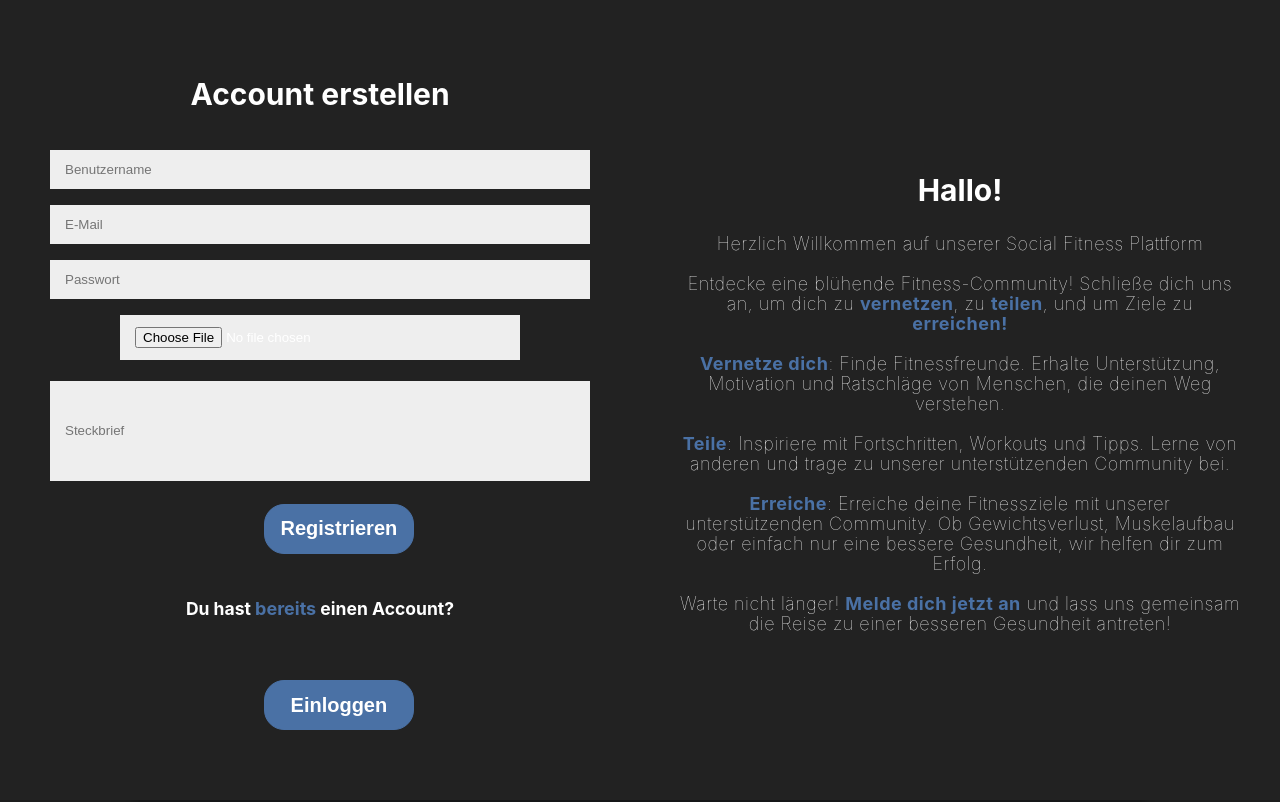
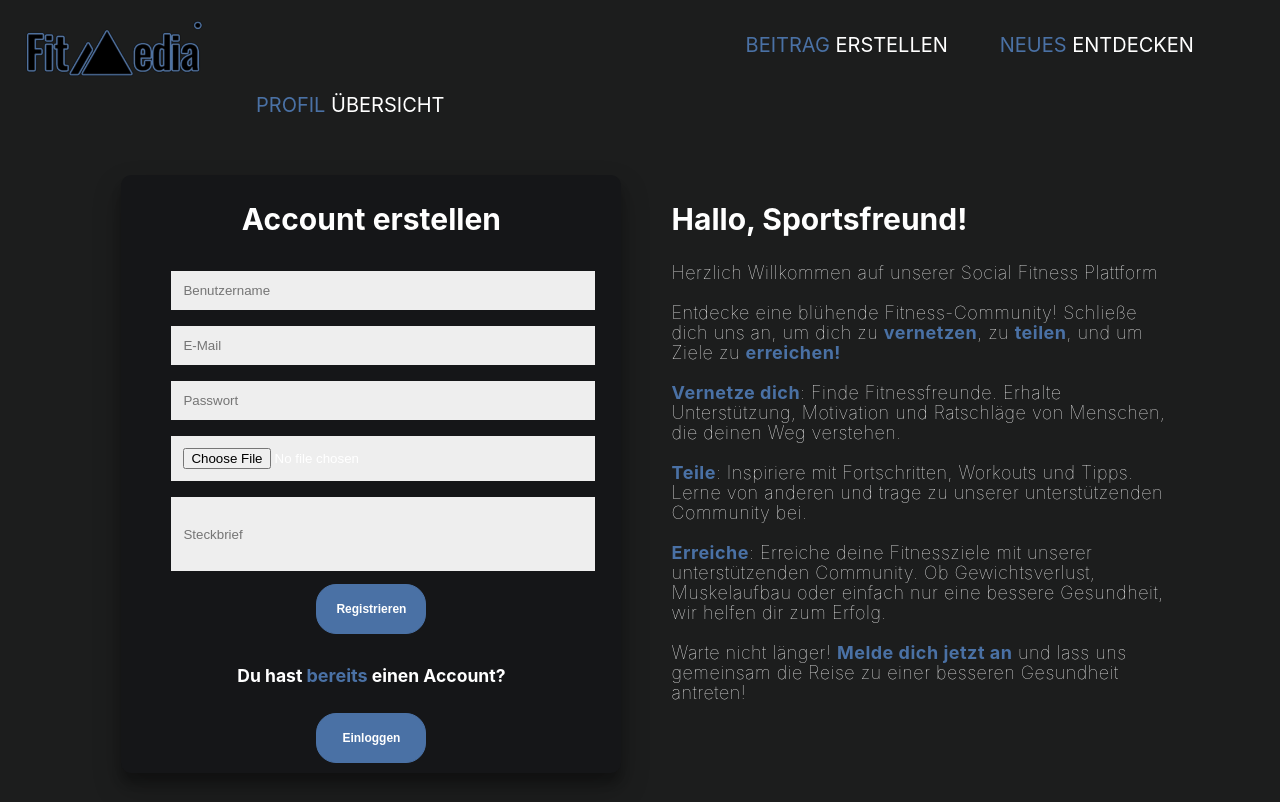
Before and after one commit to lukasxux/FitMedia, a Vue app in the folder FitMediaApp/src/FitMediaApp.Client/: page /register in a window 1280 px wide. Shown: the top 802 px of the page. Built offline with nearby package versions, Linux system fonts and the light colour scheme.

Commit message:
Updated register-page

```diff
--- a/FitMediaApp/src/FitMediaApp.Client/src/router/index.js
+++ b/FitMediaApp/src/FitMediaApp.Client/src/router/index.js
@@ -1,7 +1,7 @@
 import { createRouter, createWebHistory } from 'vue-router'
 import HomeView from '../views/HomeView.vue'
 import BeitragView from '../views/BeitragView.vue'
-import LoginView from '../views/LoginView.vue'
+//import LoginView from '../views/LoginView.vue'
 import SuchView from '../views/SuchView.vue'
 import RegisterView from '../views/RegisterView.vue'
 
--- a/FitMediaApp/src/FitMediaApp.Client/src/views/RegisterView.vue
+++ b/FitMediaApp/src/FitMediaApp.Client/src/views/RegisterView.vue
@@ -1,60 +1,30 @@
-<script setup>
-</script>
-
 <template>
-  <div class="container">
-    <div class="form-container sign-up-container">
-      <form @submit.prevent="loginUser">
-        <h1 id="sign-account">Anmelden</h1>
-        <input type="email" placeholder="E-Mail" v-model="model.email" />
-        <input
-          type="password"
-          placeholder="Passwort"
-          v-model="model.password"
-        />
-        <button type="submit">Anmelden</button>
-      </form>
+  <div class="grid-container">
+    <div class="border form-container sign-up-container" id="border">
+      <div class="container" id="container">
+        <h1 id="create-account">Account erstellen</h1>
+        <div class="input-container">
+          <input type="text" placeholder="Benutzername" />
         </div>
-    <div class="form-container sign-in-container">
-      <form action="#">
-        <br>
-        <h1 id="create-account">Account erstellen</h1>
-        <br>
-        <input
-          type="text"
-          placeholder="Benutzername"
-          v-model="regmodel.regUsername"
-        />
-        <input type="email" placeholder="E-Mail" v-model="regmodel.regEmail" />
-        <input
-          type="password"
-          placeholder="Passwort"
-          v-model="regmodel.regPassword"
-        />
-        <div class="image-container">
-          <input type="file" id="profile-image" name="profile-image" accept="image/png, image/jpeg" @change="previewImage">
+        <div class="input-container">
+          <input type="email" placeholder="E-Mail" />
         </div>
-
-        <br>
-        <input
-          type="text"
-          placeholder="Steckbrief"
-          v-model="regmodel.regCharacteristics"
-          style="height: 100px;"
-        />
-
+        <div class="input-container">
+          <input type="password" placeholder="Passwort" />
+        </div>
+        <div class="input-container">
+          <input type="file" id="profile-image" name="profile-image" accept="image/png, image/jpeg" @change="previewImage($event)">
+        </div>
+        <div class="input-container">
+          <input type="text" placeholder="Steckbrief" style="height: 50px;"/>
+        </div>
         <button>Registrieren</button>
-        <br>
         <h3>Du hast <span class="highlight">bereits</span> einen Account?</h3>
-        <br>
-        <button class="ghost" id="signUp">Einloggen</button>
-        <br>
-      </form>
+        <button id="signUp">Einloggen</button>
       </div>
-    <div class="overlay-container">
-      <div class="overlay">
-        <div class="overlay-panel overlay-right">
-          <h1>Hallo!</h1>
+    </div>
+    <div>
+      <h1>Hallo, Sportsfreund!</h1>
       <p>
         Herzlich Willkommen auf unserer Social Fitness Plattform
       </p>
@@ -87,19 +57,50 @@
       </p>
     </div>
   </div>
-    </div>
-  </div>
 
   <div id="image-preview-container">
     <h1 v-if="showPreviewText" >Ausgewähltes Bild</h1>
     <div class="image-preview" id="image-preview"></div>
   </div>
-
-
 </template>
 
+<style scoped>
+.highlight {
+  color: rgb(74, 113, 165);
+  font-size: 18px;
+  font-weight: bold;
+}
 
-<style scoped>
+.container {
+  margin-left: auto;
+  margin-right: auto;
+  display: flex;
+  flex-direction: column;
+  align-items: center;
+}
+
+.input-container {
+  width: 80%;
+}
+
+form {
+  background-color: #222;
+  display: flex;
+  align-items: center;
+  justify-content: center;
+  flex-direction: column;
+  padding: 0 50px;
+  height: 100%;
+  text-align: center;
+}
+
+input {
+  background-color: #eee;
+  border: none;
+  padding: 12px;
+  margin: 8px 0;
+  width: 100%; /* Adjust width as needed */
+}
 
 #image-preview-container {
   display: flex;
@@ -122,56 +123,29 @@
   object-fit: cover;
 }
 
-.preview-text {
-  font-size: 18px;
-  font-weight: bold;
-  color: #ffffff; /* Farbe entsprechend anpassen */
+.border {
+  background-color: #151618;
+  border-radius: 10px;
+  border-left: 200px;
+  box-shadow: 0 14px 28px rgba(0, 0, 0, 0.25), 0 10px 10px rgba(0, 0, 0, 0.22);
+  width: 500px;
+  min-height: 450px;
+  margin-left: auto;
+  margin-right: auto;
 }
 
-#profile-image {
-  width: 400px;
-  margin-bottom: -20px;
-}
-
-.highlight {
-  color: rgb(74, 113, 165);
-  font-size: 18px;
+button {
+  width: 110px;
+  height: 50px;
+  margin-top: 5px;
+  margin-bottom: 10px;
+  background-color: rgb(74, 113, 165);
+  color: rgb(255, 255, 255);
+  border-radius: 20px;
+  border: 1px solid rgb(74, 113, 165);
+  font-size: 12px;
   font-weight: bold;
-}
-
-#forgot-password {
-  color: #ffffff;
-}
-
-#create-account,
-#sign-account {
-  color: #ffffff;
-}
-
-@import url("https://fonts.googleapis.com/css?family=Montserrat:400,800");
-
-* {
-  box-sizing: border-box;
-}
-
-body {
-  background: #151618; /* Hintergrundfarbe entsprechend anpassen */
-  display: flex;
-  justify-content: center;
-  align-items: center;
-  flex-direction: column;
-  font-family: "Montserrat", sans-serif;
-  height: 100vh;
-  margin: -20px 0 50px;
-}
-
-h1 {
-  font-weight: bold;
-  margin: 0;
-}
-
-h2 {
-  text-align: center;
+  transition: transform 80ms ease-in;
 }
 
 p {
@@ -181,218 +155,31 @@ p {
   letter-spacing: 0.5px;
   margin: 20px 0 30px;
   margin-bottom: 0px;
-  color: #ffffff; /* Farbe entsprechend anpassen */
+  color: #ffffff;
 }
 
-span {
-  font-size: 12px;
+.Bild {
+  margin-left: 5%;
 }
 
-a {
-  color: #ffffff; /* Farbe entsprechend anpassen */
-  font-size: 14px;
-  text-decoration: none;
-  margin: 15px 0;
+.grid-container {
+  display: grid;
+  grid-template-columns: auto auto;
+  margin-left: 5%;
+  padding-bottom: 5%;
 }
 
-button{
-  margin-left: 7%;
-  width: 150px;
-  height: 50px;
-  margin-top: 15px;
-  background-color: rgb(74, 113, 165);
-  color: rgb(255, 255, 255);
-  border-radius: 20px;
-  border: 1px solid rgb(74, 113, 165);
-  font-size: 20px;
-  font-weight: bold;
-  transition: transform 80ms ease-in;
-}
-
-form {
-  background-color: #222;
-  display: flex;
-  align-items: center;
-  justify-content: center;
-  flex-direction: column;
-  padding: 0 50px;
-  height: 100%;
-  text-align: center;
-}
-
-input {
-  background-color: #eee;
-  border: none;
-  padding: 12px 15px;
-  margin: 8px 0;
-  width: 100%;
-}
-
-.container {
-  background-color: #151618; /* Hintergrundfarbe entsprechend anpassen */
-  border-radius: 10px;
-  box-shadow: 0 14px 28px rgba(0, 0, 0, 0.25), 0 10px 10px rgba(0, 0, 0, 0.22);
-  margin: auto;
-  margin-top: 8%;
-  max-width: 1000px;
-  min-height: 580px;
-  text-align: center;
-  overflow: hidden;
-  overflow-y: hidden;
-}
-
-.form-container {
-  position: absolute;
-  top: 0;
-  height: 100%;
-  transition: all 0.6s ease-in-out;
-}
-
-.sign-in-container {
-  left: 0;
-  width: 50%;
-  z-index: 2;
-}
-
-.container.right-panel-active .sign-in-container {
-  transform: translateX(100%);
-}
-
-.sign-up-container {
-  left: 0;
-  width: 50%;
-  opacity: 0;
-  z-index: 1;
-}
-
-.container.right-panel-active .sign-up-container {
-  transform: translateX(100%);
-  opacity: 1;
-  z-index: 5;
-  animation: show 0.6s;
-}
-
-@keyframes show {
-  0%,
-  49.99% {
-    opacity: 0;
-    z-index: 1;
-  }
-
-  50%,
-  100% {
-    opacity: 1;
-    z-index: 5;
-  }
-}
-
-.overlay-container {
-  position: absolute;
-  top: 0;
-  left: 50%;
-  width: 50%;
-  height: 100%;
-  overflow: hidden;
-  transition: transform 0.6s ease-in-out;
-  z-index: 100;
-}
-
-.container.right-panel-active .overlay-container {
-  transform: translateX(-100%);
-}
-
-.overlay {
-  background: #222;
-  background-repeat: no-repeat;
-  background-size: cover;
-  background-position: 0 0;
-  color: #ffffff;
-  position: relative;
-  left: -100%;
-  height: 100%;
-  width: 200%;
-  transform: translateX(0);
-  transition: transform 0.6s ease-in-out;
-}
-
-.container.right-panel-active .overlay {
-  transform: translateX(50%);
-}
-
-.overlay-panel {
-  position: absolute;
-  display: flex;
-  align-items: center;
-  justify-content: center;
-  flex-direction: column;
-  padding: 0 40px;
-  text-align: center;
-  top: 0;
-  height: 100%;
-  width: 50%;
-  transform: translateX(0);
-  transition: transform 0.6s ease-in-out;
-}
-
-.overlay-left {
-  transform: translateX(-20%);
-}
-
-.container.right-panel-active .overlay-left {
-  transform: translateX(0);
-}
-
-.overlay-right {
-  right: 0;
-  transform: translateX(0);
-}
-
-.container.right-panel-active .overlay-right {
-  transform: translateX(20%);
-}
-
-.social-container {
-  margin: 20px 0;
-}
-
-.social-container a {
-  border: 1px solid rgb(74, 113, 165);
-  border-radius: 50%;
-  display: inline-flex;
-  justify-content: center;
-  align-items: center;
-  margin: 0 5px;
-  height: 40px;
-  width: 40px;
+p {
+  width: 500px;
 }
 </style>
 
+<script setup>
+import { ref } from 'vue';
 
-<script>
-export default {
-  data() {
-    return {
-      regmodel: {
-        regUsername: "",
-        regEmail: "",
-        regPassword: "",
-        regCharacteristics: ""
-      },
-      model: {
-        email: "",
-        password: ""
-      },
-      showPreviewText: false // Füge die Variable hier hinzu
-    };
-  },
-  methods: {
-    async registerUser() {
-      // Implementiere deine Logik für die Registrierung hier
-    },
-    async loginUser() {
-      // Implementiere deine Logik für das Einloggen hier
-    },
-    previewImage() {
+const showPreviewText = ref(false);
+
+function previewImage(event) {
   console.log("Bild ausgewählt");
   const file = event.target.files[0];
   const url = URL.createObjectURL(file);
@@ -408,9 +195,6 @@ export default {
 
   // Neues Bildvorschau-Element hinzufügen
   imagePreview.appendChild(img);
-  this.showPreviewText = true; // Setze die Variable, um den Text anzuzeigen
+  showPreviewText.value = true; // Setze die Variable, um den Text anzuzeigen
 }
-
-  }
-};
 </script>
```
Lines whose indentation alone changed are shown as unchanged.
